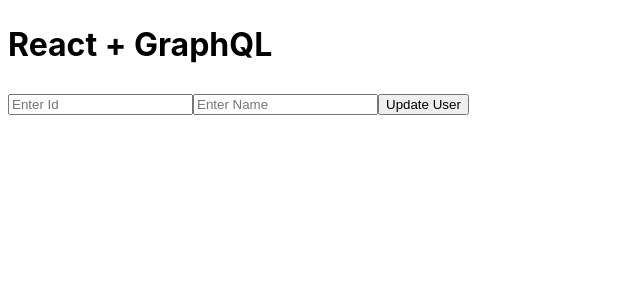
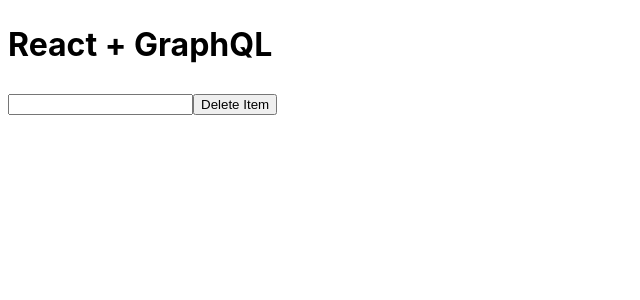
Before and after one commit to golabisib/learnReact, a React (Vite) app in the folder ReactGraphQL/: page / in a window 1280 px wide. Shown: the top 300 px of the page, without its empty margins (0-640 px from the left). Built offline with nearby package versions, Linux system fonts and the light colour scheme.

Commit message:
The deleteUser by useMutation is added

```diff
--- a/ReactGraphQL/src/App.jsx
+++ b/ReactGraphQL/src/App.jsx
@@ -1,14 +1,14 @@
 // import User from "./component/User"
 // import Users from "./component/Users"
 // import UserOnClick from "./component/UserOnClick"
+// import UpdateUser from "./component/UpdateUser"
+// import CreateUser from "./component/CreateUser"
 
-import UpdateUser from "./component/UpdateUser"
+import DeleteUse from "./component/DeleteUse";
 
-// import CreateUser from "./component/CreateUser"
 
 
 function App() {
-
 	return (
 		<>
 			<h1>React + GraphQL</h1>
@@ -16,10 +16,10 @@ function App() {
 			{/* <Users /> */}
 			{/* <UserOnClick /> */}
 			{/* <CreateUser /> */}
-    <UpdateUser />
-
+			{/* <UpdateUser /> */}
+			<DeleteUse />
 		</>
-  )
+	);
 }
 
-export default App
+export default App;
--- /dev/null
+++ b/ReactGraphQL/src/component/DeleteUse.jsx
@@ -0,0 +1,22 @@
+import { useState } from "react";
+import { DELETE_USER } from "../graphql/mutation";
+import { useMutation } from "@apollo/client";
+
+function DeleteUse() {
+	const [id, setId] = useState("");
+
+	const [deleteUser, { loading, data, error }] = useMutation(DELETE_USER, {
+		variables: { id: id },
+	});
+    console.log({ loading, data, error })
+	return (
+		<div>
+			<input type="text" value={id} onChange={(e) => setId(e.target.value)} />
+			<button type="button" onClick={() => deleteUser()}>
+				Delete Item
+			</button>
+		</div>
+	);
+}
+
+export default DeleteUse;
--- a/ReactGraphQL/src/graphql/mutation.js
+++ b/ReactGraphQL/src/graphql/mutation.js
@@ -39,4 +39,10 @@ mutation updateUser($id: ID!, $name: String!){
 }
 `;
 
-export { CREATE_USER, UPDATE_USER };
+const DELETE_USER = gql`
+mutation deleteUser($id: ID!){
+    deleteUser(id: $id)
+}
+`
+
+export { CREATE_USER, UPDATE_USER, DELETE_USER };
```
Lines whose indentation alone changed are shown as unchanged.
